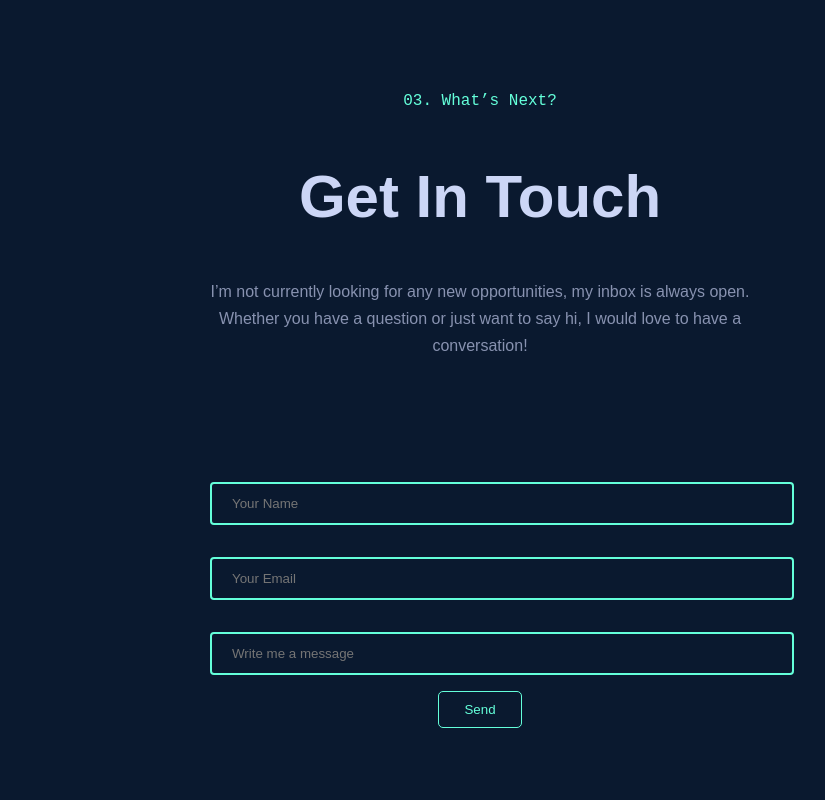
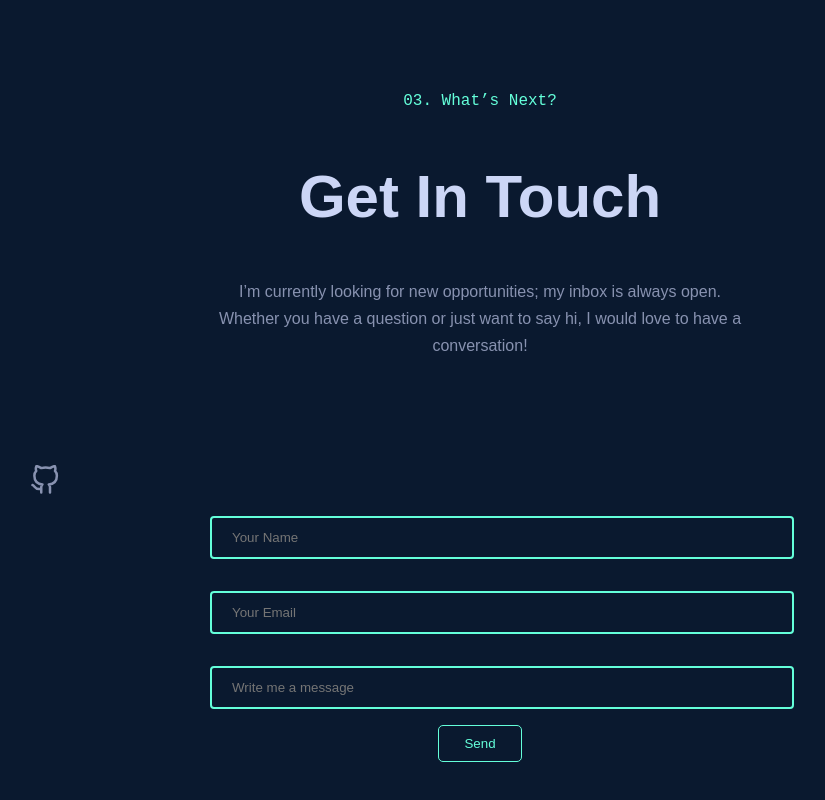
Before and after one commit to Farida-Hamid/Personal-Website, a React (Create React App) app: page / in a window 1280 px wide. Shown: the part 3727-4527 px from the top of the page, without its empty margins (160-985 px from the left). Built offline with nearby package versions, Linux system fonts and the light colour scheme.

Commit message:
Add github icon

```diff
--- a/src/components/Contact.js
+++ b/src/components/Contact.js
@@ -1,5 +1,6 @@
 import React, { useRef } from "react";
 import emailjs from '@emailjs/browser';
+import Social from "./icons/Social";
 
 import '../style/contact.css';
 
@@ -30,11 +31,11 @@
       <div className="call">
         <p className="robotic">03. What’s Next?</p>
         <h1 className="contact-title">Get In Touch</h1>
-        <p>I’m not currently looking for any new opportunities, my inbox is
-          always open.
-          Whether you have a question or just want to say hi, I would love to have a
-          conversation!</p>
+        <p>I’m currently looking for new opportunities; my inbox is always open. Whether
+        you have a question or just want to say hi, I would love to have a conversation!</p>
       </div>
+
+      <Social />
 
       <form ref={form} onSubmit={sendEmail}>
         <input
--- /dev/null
+++ b/src/components/icons/GitHub.js
@@ -0,0 +1,19 @@
+import React from 'react';
+
+const GitHubIcon = () => (
+  <svg
+    xmlns="http://www.w3.org/2000/svg"
+    role="img"
+    viewBox="0 0 24 24"
+    fill="none"
+    stroke="currentColor"
+    strokeWidth="2"
+    strokeLinecap="round"
+    strokeLinejoin="round"
+    className="social-icon">
+    <title>GitHub</title>
+    <path d="M9 19c-5 1.5-5-2.5-7-3m14 6v-3.87a3.37 3.37 0 0 0-.94-2.61c3.14-.35 6.44-1.54 6.44-7A5.44 5.44 0 0 0 20 4.77 5.07 5.07 0 0 0 19.91 1S18.73.65 16 2.48a13.38 13.38 0 0 0-7 0C6.27.65 5.09 1 5.09 1A5.07 5.07 0 0 0 5 4.77a5.44 5.44 0 0 0-1.5 3.78c0 5.42 3.3 6.61 6.44 7A3.37 3.37 0 0 0 9 18.13V22"></path>
+  </svg>
+);
+
+export default GitHubIcon;
--- /dev/null
+++ b/src/components/icons/Social.js
@@ -0,0 +1,10 @@
+import React from 'react';
+import GitHubIcon from './GitHub';
+
+const Social = () => {
+
+  return (
+  <GitHubIcon />
+)};
+
+export default Social;
--- a/src/style/contact.css
+++ b/src/style/contact.css
@@ -19,6 +19,11 @@
   color: var(--lightest-slate);
 }
 
+.social-icon {
+  height: 30px;
+  color: var(--slate);
+}
+
 @media (min-width: 1200px){
   .call {
     width: 60%;
```
